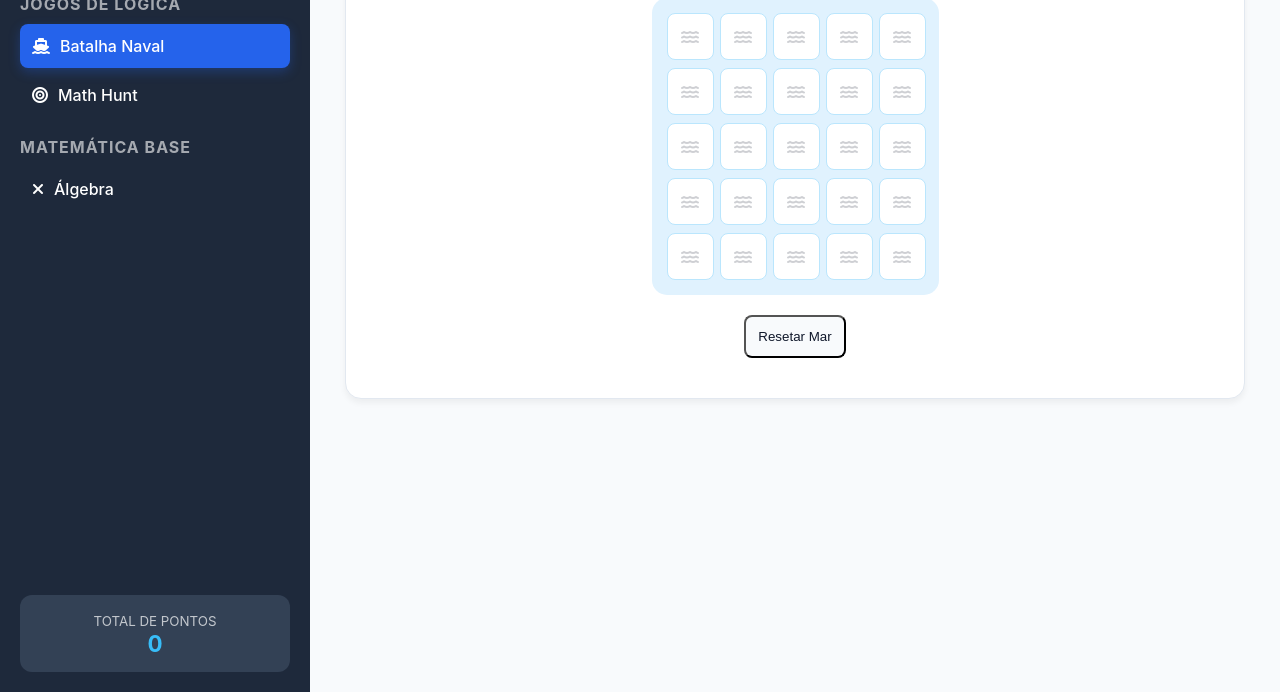
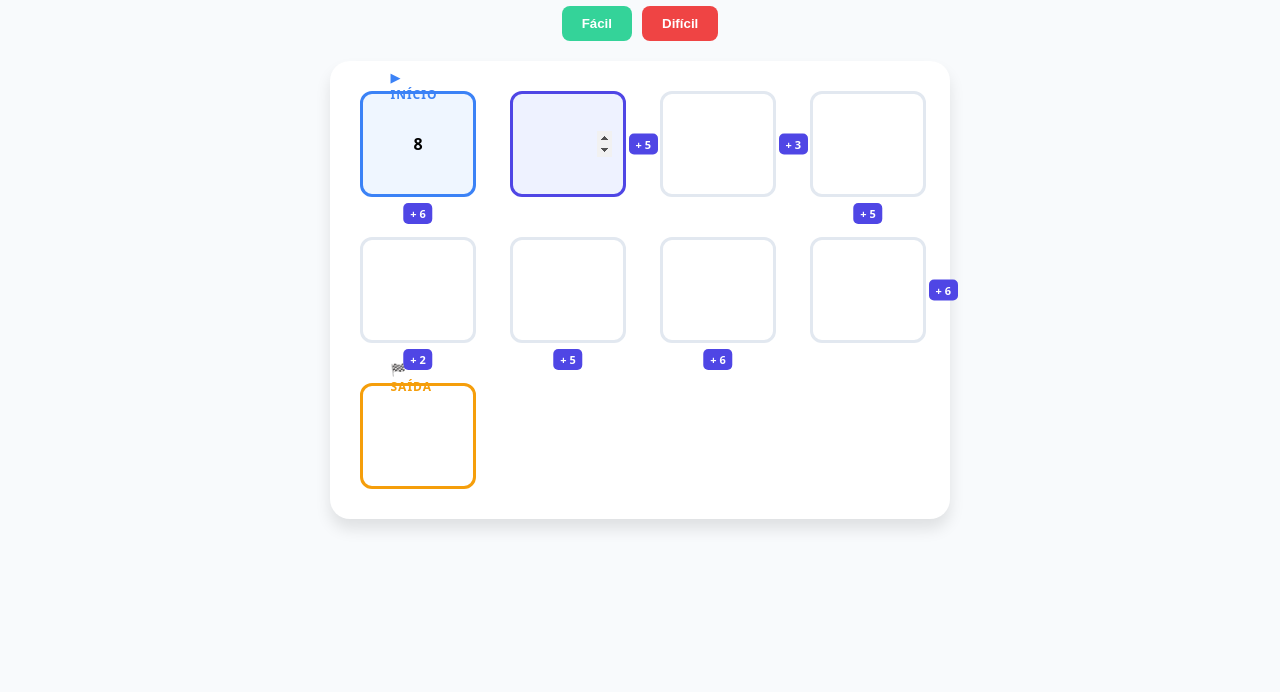
Before and after one commit to klebmatrix/iadom, a website: page index.html in a window 1280 px wide. Shown: the part 108-800 px from the top of the page. Drawn offline with nearby package versions, Linux system fonts and the light colour scheme.

Commit message:
Primeira versão da atividade

```diff
--- a/index.html
+++ b/index.html
@@ -1,185 +1,175 @@
 <!DOCTYPE html>
-<html lang="pt-br" ng-app="NeuroApp">
+<html lang="pt-br">
 <head>
     <meta charset="UTF-8">
     <meta name="viewport" content="width=device-width, initial-scale=1.0">
-    <title>NeuroWorkspace Professional v8.0</title>
-    <link rel="stylesheet" href="https://cdnjs.cloudflare.com/ajax/libs/font-awesome/6.4.0/css/all.min.css">
-    <script src="https://cdn.jsdelivr.net/npm/canvas-confetti@1.6.0/dist/confetti.browser.min.js"></script>
-    <script src="https://ajax.googleapis.com/ajax/libs/angularjs/1.8.2/angular.min.js"></script>
+    <title>Labirinto Matemático: Início e Saída</title>
     <style>
         :root {
-            --primary: #2563eb; --bg: #f8fafc; --surface: #ffffff;
-            --text: #0f172a; --border: #e2e8f0; --success: #10b981;
-            --accent: #38bdf8; --error: #ef4444; --dark-blue: #1e293b;
+            --primary: #4F46E5;
+            --success: #22C55E;
+            --start-color: #3B82F6;
+            --end-color: #F59E0B;
+            --bg: #F8FAFC;
         }
 
-        body { margin: 0; font-family: 'Inter', sans-serif; background: var(--bg); color: var(--text); display: flex; height: 100vh; overflow: hidden; }
+        body {
+            font-family: system-ui, sans-serif;
+            background-color: var(--bg);
+            display: flex; flex-direction: column; align-items: center; padding: 20px;
+        }
 
-        /* Sidebar */
-        .sidebar { width: 270px; background: var(--dark-blue); color: white; padding: 20px; flex-shrink: 0; display: flex; flex-direction: column; }
+        .controls { margin-bottom: 20px; display: flex; gap: 10px; }
 
-        /* Link Home */
-        .home-link {
-            text-decoration: none; color: var(--accent); font-weight: bold;
-            display: flex; align-items: center; gap: 10px; margin-bottom: 25px;
-            padding: 10px; border-radius: 8px; border: 1px solid rgba(56, 189, 248, 0.3);
-            transition: 0.3s;
+        /* Estilo das etiquetas de INÍCIO e SAÍDA */
+        .marker {
+            position: absolute;
+            top: -25px;
+            left: 50%;
+            transform: translateX(-50%);
+            font-size: 12px;
+            font-weight: 900;
+            text-transform: uppercase;
+            letter-spacing: 1px;
         }
-        .home-link:hover { background: rgba(56, 189, 248, 0.1); transform: translateX(5px); }
+        .start-text { color: var(--start-color); }
+        .end-text { color: var(--end-color); }
 
-        .sidebar h2 { font-size: 1rem; opacity: 0.6; text-transform: uppercase; letter-spacing: 1px; margin: 15px 0 10px 0; }
+        .maze-container {
+            display: grid;
+            grid-template-columns: repeat(4, 110px);
+            gap: 40px;
+            padding: 30px;
+            background: white;
+            border-radius: 20px;
+            box-shadow: 0 10px 15px rgba(0,0,0,0.1);
+        }
 
-        .nav-item { padding: 12px; border-radius: 8px; cursor: pointer; margin-bottom: 5px; transition: 0.2s; display: flex; align-items: center; gap: 10px; font-weight: 500; }
-        .nav-item:hover { background: #334155; }
-        .nav-item.active { background: var(--primary); box-shadow: 0 4px 12px rgba(37, 99, 235, 0.3); }
+        .cell {
+            width: 110px; height: 100px;
+            background: #fff;
+            border-radius: 12px;
+            display: flex; flex-direction: column; justify-content: center; align-items: center;
+            position: relative;
+            border: 3px solid #E2E8F0;
+        }
 
-        /* Conteúdo */
-        .main { flex-grow: 1; padding: 25px; overflow-y: auto; position: relative; }
-        .tab-content { display: none; max-width: 900px; margin: 0 auto; }
-        .tab-content.active { display: block; animation: fadeIn 0.3s ease; }
-        @keyframes fadeIn { from { opacity: 0; transform: translateY(10px); } to { opacity: 1; transform: translateY(0); } }
+        /* Cores especiais para Início e Saída */
+        .cell.start-cell { border-color: var(--start-color); background: #EFF6FF; }
+        .cell.end-cell { border-color: var(--end-color); }
 
-        .card { background: var(--surface); border-radius: 16px; padding: 20px; box-shadow: 0 4px 6px rgba(0,0,0,0.05); border: 1px solid var(--border); }
+        .cell.active { border-color: var(--primary); background: #EEF2FF; }
+        .cell.correct { border-color: var(--success); background: #F0FDF4; }
 
-        /* Feedback Toast */
-        .toast {
-            position: fixed; top: 20px; right: 20px; background: var(--success); color: white;
-            padding: 15px 30px; border-radius: 50px; font-weight: 800; box-shadow: 0 10px 25px rgba(0,0,0,0.2);
-            display: none; z-index: 1000; animation: popIn 0.5s cubic-bezier(0.175, 0.885, 0.32, 1.275);
+        input {
+            width: 80%; border: none; background: transparent;
+            text-align: center; font-size: 22px; font-weight: bold; outline: none;
         }
-        @keyframes popIn { from { transform: scale(0.5); opacity: 0; } to { transform: scale(1); opacity: 1; } }
 
-        /* Grids dos Jogos */
-        .grid-naval { display: grid; gap: 8px; background: #e0f2fe; padding: 15px; border-radius: 15px; margin: 0 auto; width: fit-content; }
-        .casa-naval { width: 45px; height: 45px; background: white; border-radius: 8px; cursor: pointer; display: flex; align-items: center; justify-content: center; border: 1px solid #bae6fd; }
-        .math-hunt-grid { display: grid; grid-template-columns: repeat(6, 50px); gap: 8px; justify-content: center; }
-        .cell-hunt { background: white; border: 2px solid var(--border); border-radius: 8px; height: 50px; display: flex; align-items: center; justify-content: center; font-weight: bold; cursor: pointer; }
-        .cell-hunt.correct { background: var(--success) !important; color: white; }
+        .op-tag {
+            position: absolute; background: var(--primary); color: white;
+            padding: 3px 7px; border-radius: 5px; font-size: 11px; font-weight: bold;
+        }
+        .tag-right { top: 50%; right: -35px; transform: translateY(-50%); }
+        .tag-down { bottom: -30px; left: 50%; transform: translateX(-50%); }
+
+        .btn { padding: 10px 20px; border: none; border-radius: 8px; cursor: pointer; color: white; font-weight: bold; }
+        #victory-msg { margin-top: 20px; font-size: 20px; font-weight: bold; color: var(--success); }
     </style>
 </head>
-<body ng-controller="MainCtrl">
+<body>
 
-<div id="toast" class="toast">👍 Parabéns!</div>
+    <h1>Labirinto Lógico</h1>
 
-<div class="sidebar">
-    <a href="https://cromosvirtual.com/" class="home-link">
-        <i class="fa-solid fa-house"></i> Voltar ao Início
-    </a>
-
-    <h2>Jogos de Lógica</h2>
-    <div class="nav-item active" onclick="switchTab('tab-naval')"><i class="fa-solid fa-ship"></i> Batalha Naval</div>
-    <div class="nav-item" onclick="switchTab('tab-hunt')"><i class="fa-solid fa-bullseye"></i> Math Hunt</div>
-
-    <h2>Matemática Base</h2>
-    <div class="nav-item" onclick="switchTab('tab-algebra')"><i class="fa-solid fa-xmark"></i> Álgebra</div>
-
-    <div style="margin-top:auto; background: #334155; padding: 15px; border-radius: 12px; text-align: center;">
-        <small style="opacity:0.7">TOTAL DE PONTOS</small><br>
-        <strong style="font-size: 1.4rem; color: var(--accent);">{{ globalScore }}</strong>
-    </div>
-</div>
-
-<div class="main">
-
-    <div id="tab-naval" class="tab-content active">
-        <div class="card">
-            <h3>Batalha Naval Matemática</h3>
-            <div id="gridNaval" class="grid-naval"></div>
-            <button class="nav-item" style="margin: 20px auto; background: var(--bg); color: var(--text);" onclick="resetNaval()">Resetar Mar</button>
-        </div>
+    <div class="controls">
+        <button class="btn" style="background: #34D399" onclick="initGame('easy')">Fácil</button>
+        <button class="btn" style="background: #EF4444" onclick="initGame('hard')">Difícil</button>
     </div>
 
-    <div id="tab-hunt" class="tab-content">
-        <div class="card">
-            <div style="display:flex; justify-content:space-between; align-items:center;">
-                <h2>{{ n1 }} + {{ n2 }} = ?</h2>
-                <div style="text-align:right">Tempo: {{ tempo }}s</div>
-            </div>
-            <div class="math-hunt-grid">
-                <div ng-repeat="item in gradeHunt" class="cell-hunt" ng-class="{'correct': item.acertou}" ng-click="verificarHunt(item)">
-                    {{ item.valor }}
-                </div>
-            </div>
-        </div>
-    </div>
+    <div id="maze" class="maze-container"></div>
+    <div id="victory-msg"></div>
 
-    <div id="tab-algebra" class="tab-content">
-        <div class="card" style="text-align: center;">
-            <h3>Resolva a Equação</h3>
-            <h1 id="alg-q" style="font-size: 3rem; margin: 30px 0;">2x + 5 = 15</h1>
-            <div id="alg-opts" style="display: grid; grid-template-columns: 1fr 1fr; gap: 10px;"></div>
-        </div>
-    </div>
+    <script>
+        const configMaze = [
+            { type: 'start' }, // Quadrado 1: Início
+            { opType: 'right' }, { opType: 'right' }, { opType: 'down' },
+            { opType: 'left' }, { opType: 'left' }, { opType: 'down' },
+            { opType: 'right' }, { type: 'end' } // Quadrado final: Saída
+        ];
 
-</div>
+        let results = [];
 
-<script>
-    // Sistema de Abas
-    function switchTab(id) {
-        document.querySelectorAll('.tab-content').forEach(t => t.classList.remove('active'));
-        document.querySelectorAll('.nav-item').forEach(n => n.classList.remove('active'));
-        document.getElementById(id).classList.add('active');
-        event.currentTarget.classList.add('active');
-    }
+        function initGame(diff) {
+            const maze = document.getElementById('maze');
+            maze.innerHTML = '';
+            document.getElementById('victory-msg').innerText = '';
+            results = [];
 
-    // Feedback Visual
-    function triggerSuccess(pts) {
-        confetti({ particleCount: 100, spread: 70, origin: { y: 0.6 } });
-        const t = document.getElementById('toast');
-        t.style.display = 'block';
-        setTimeout(() => t.style.display = 'none', 2000);
+            let val = (diff === 'hard') ? Math.floor(Math.random() * 40) + 10 : Math.floor(Math.random() * 9) + 2;
+            results.push(val);
 
-        // Atualiza score no Angular
-        const scope = angular.element(document.body).scope();
-        scope.$apply(() => scope.globalScore += pts);
-    }
+            // Geração da lógica
+            const steps = [];
+            for(let i=0; i < configMaze.length - 1; i++) {
+                let factor = (diff === 'hard') ? Math.floor(Math.random() * 8) + 3 : Math.floor(Math.random() * 5) + 2;
+                let op = (diff === 'hard' && Math.random() > 0.5) ? 'x' : '+';
+                val = (op === 'x') ? val * factor : val + factor;
+                steps.push({ op, factor });
+                results.push(val);
+            }
 
-    // --- BATALHA NAVAL ---
-    function resetNaval() {
-        const grid = document.getElementById('gridNaval');
-        grid.style.gridTemplateColumns = 'repeat(5, 45px)';
-        grid.innerHTML = '';
-        for(let i=0; i<25; i++) {
-            let div = document.createElement('div');
-            div.className = 'casa-naval';
-            div.innerHTML = '<i class="fa-solid fa-water" style="opacity:0.2"></i>';
-            div.onclick = () => { div.style.background = '#10b981'; div.innerHTML = '🎯'; triggerSuccess(10); };
-            grid.appendChild(div);
+            // Renderização
+            configMaze.forEach((conf, i) => {
+                const cell = document.createElement('div');
+                cell.className = 'cell';
+
+                if (i === 0) {
+                    cell.classList.add('start-cell');
+                    cell.innerHTML = `<span class="marker start-text">▶ Início</span><b>${results[0]}</b>`;
+                } else {
+                    const isEnd = (i === configMaze.length - 1);
+                    if(isEnd) {
+                        cell.classList.add('end-cell');
+                        cell.innerHTML = `<span class="marker end-text">🏁 Saída</span>`;
+                    }
+                    const input = document.createElement('input');
+                    input.type = 'number';
+                    input.disabled = true;
+                    input.oninput = (e) => validate(e.target, i);
+                    cell.appendChild(input);
+                }
+
+                if(steps[i]) {
+                    const tag = document.createElement('span');
+                    tag.className = `op-tag ${conf.opType === 'right' ? 'tag-right' : 'tag-down'}`;
+                    tag.innerText = `${steps[i].op} ${steps[i].factor}`;
+                    cell.appendChild(tag);
+                }
+                maze.appendChild(cell);
+            });
+            unlock(1);
         }
-    }
 
-    // --- ÁLGEBRA ---
-    function genAlg() {
-        const x = Math.floor(Math.random()*10)+1;
-        document.getElementById('alg-q').innerText = `3x + 2 = ${3*x+2}`;
-        const opts = [x, x+2, x-1, x+5].sort(()=>Math.random()-0.5);
-        const div = document.getElementById('alg-opts'); div.innerHTML = '';
-        opts.forEach(o => {
-            let b = document.createElement('button');
-            b.style.padding = '15px'; b.innerText = `x = ${o}`;
-            b.onclick = () => { if(o===x) { triggerSuccess(20); genAlg(); } };
-            div.appendChild(b);
-        });
-    }
+        function unlock(idx) {
+            const inputs = document.querySelectorAll('input');
+            const target = inputs[idx-1]; // -1 porque o primeiro quadrado não tem input
+            if(target) {
+                target.disabled = false;
+                target.parentElement.classList.add('active');
+                target.focus();
+            }
+        }
 
-    // --- ANGULAR: MATH HUNT ---
-    angular.module('NeuroApp', []).controller('MainCtrl', function($scope, $interval, $timeout) {
-        $scope.globalScore = 0;
-        $scope.tempo = 90;
-        $scope.gerarHunt = function() {
-            $scope.n1 = Math.floor(Math.random()*10); $scope.n2 = Math.floor(Math.random()*10);
-            $scope.gradeHunt = Array.from({length:36}, () => ({valor: Math.floor(Math.random()*20), acertou: false}));
-            $scope.gradeHunt[Math.floor(Math.random()*36)].valor = $scope.n1 + $scope.n2;
-        };
-        $scope.verificarHunt = function(item) {
-            if(item.valor === ($scope.n1 + $scope.n2)) { item.acertou = true; triggerSuccess(10); $timeout($scope.gerarHunt, 500); }
-        };
-        $interval(() => { if($scope.tempo > 0) $scope.tempo--; }, 1000);
-        $scope.gerarHunt();
-    });
+        function validate(input, idx) {
+            if(parseInt(input.value) === results[idx]) {
+                input.parentElement.classList.replace('active', 'correct');
+                input.disabled = true;
+                if(idx < results.length - 1) unlock(idx + 1);
+                else document.getElementById('victory-msg').innerText = "🏆 PARABÉNS! VOCÊ CHEGOU NA SAÍDA!";
+            }
+        }
 
-    window.onload = () => { resetNaval(); genAlg(); };
-</script>
+        window.onload = () => initGame('easy');
+    </script>
 </body>
 </html>
```
